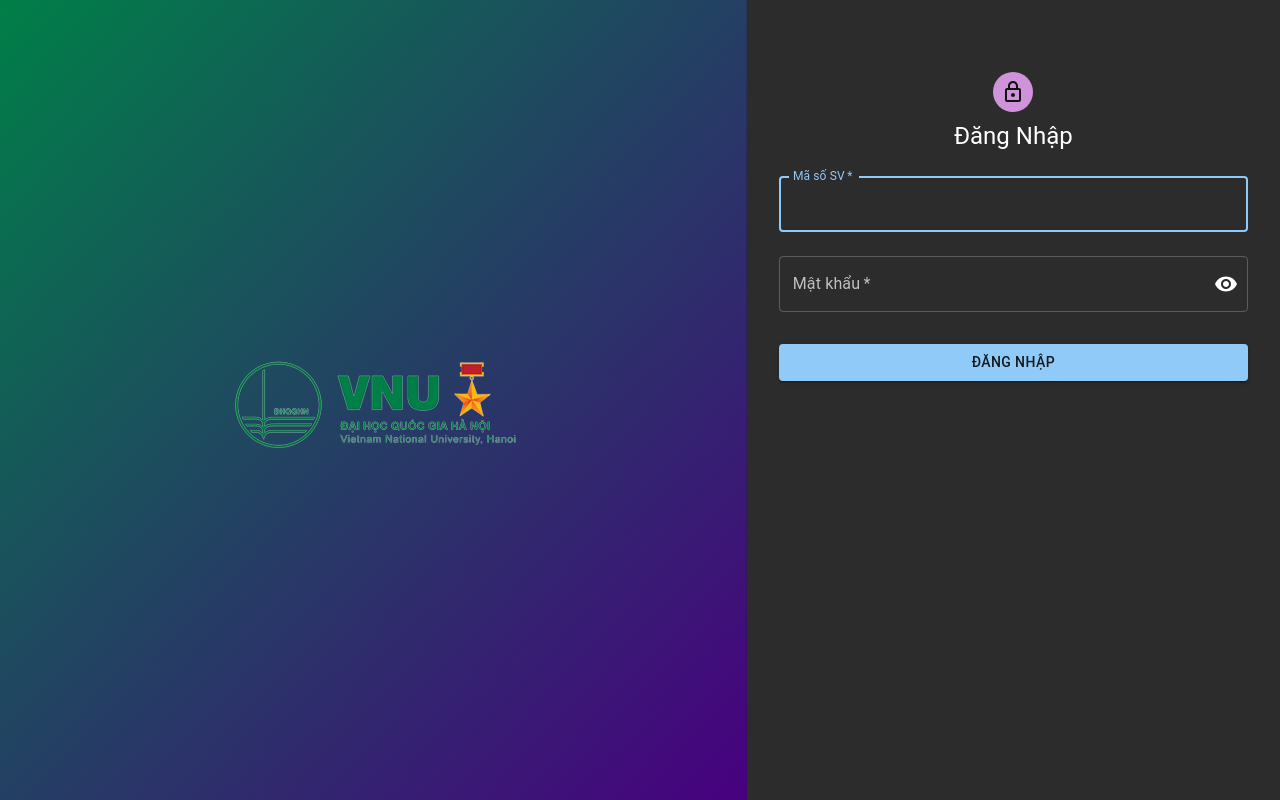
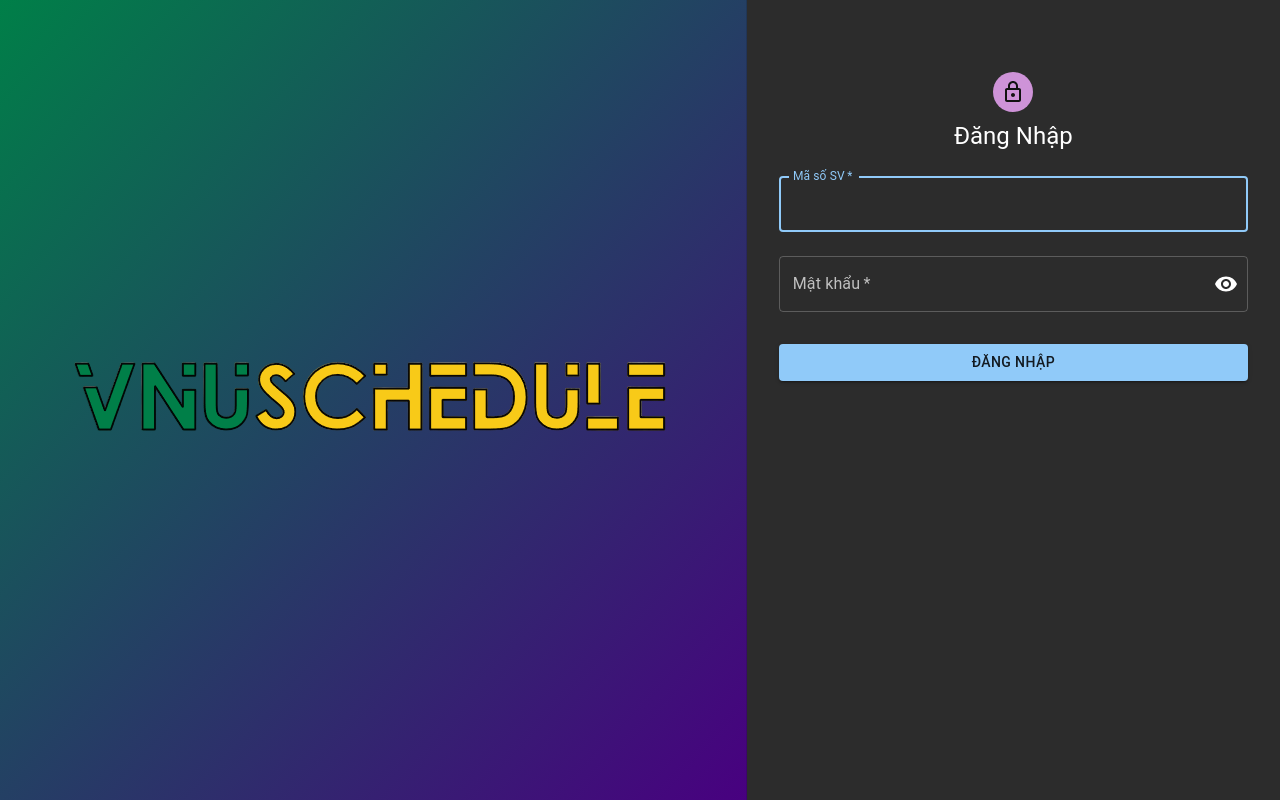
Before and after one commit to pasirin/nextjs, a Next.js app: page / in a window 1280 px wide. Built offline with nearby package versions, Linux system fonts and the light colour scheme.

Commit message:
Delete old logo and added new logo.

```diff
--- a/pages/index.js
+++ b/pages/index.js
@@ -243,7 +243,7 @@
                   animation: "fadeIn 5s",
                 }}
                 alt="Icon"
-                src="/images/logo-removebg-preview.png" />
+                src="/images/logo.png" />
             </Grid2>
             <Grid2 noValidate xs={12} sm={8} md={5} component={Paper} elevation={6} square>
               <Box
```
Also changed, not shown: public/images/Logo.png (added), public/images/logo-removebg-preview.png (deleted).
